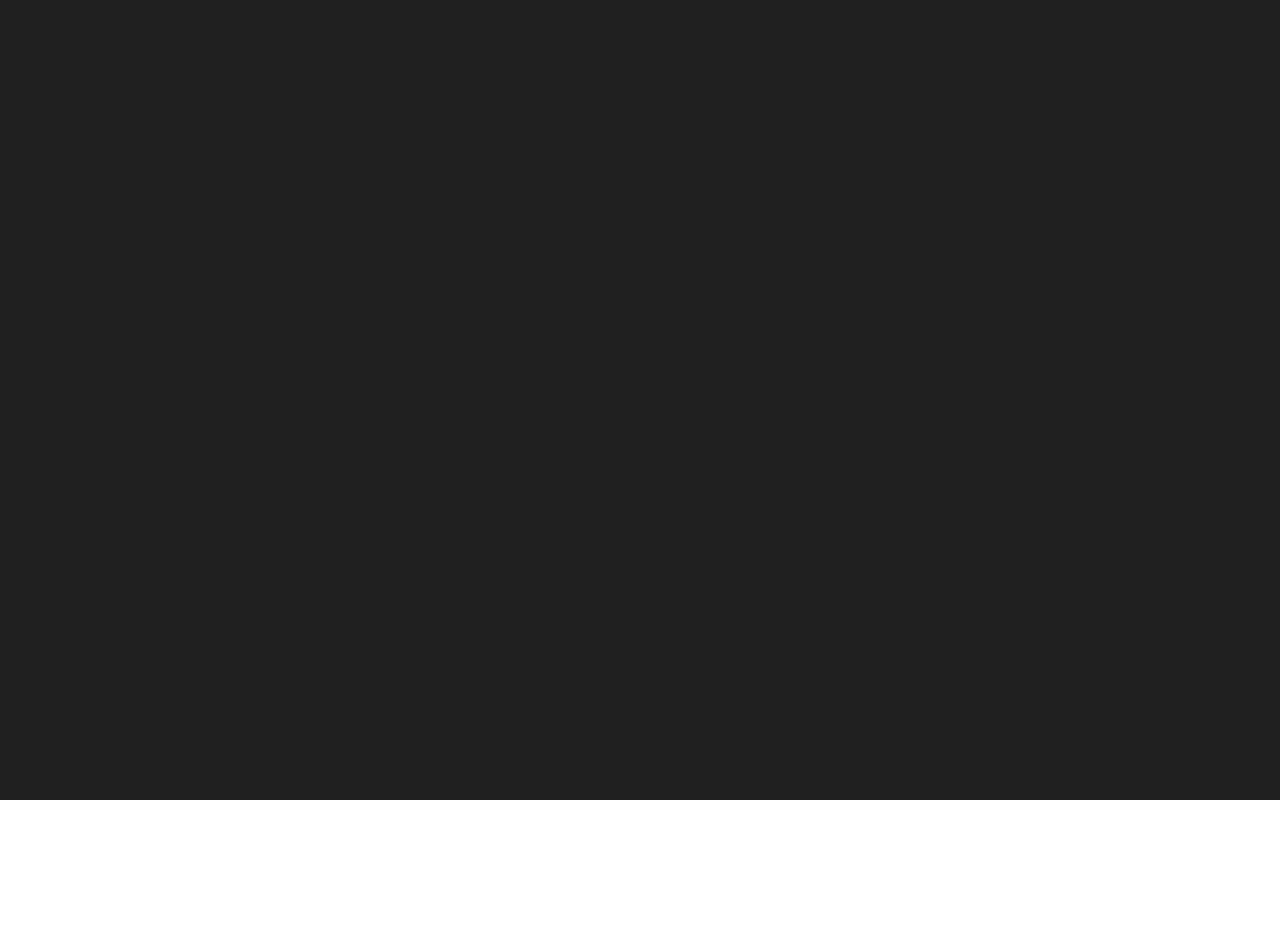
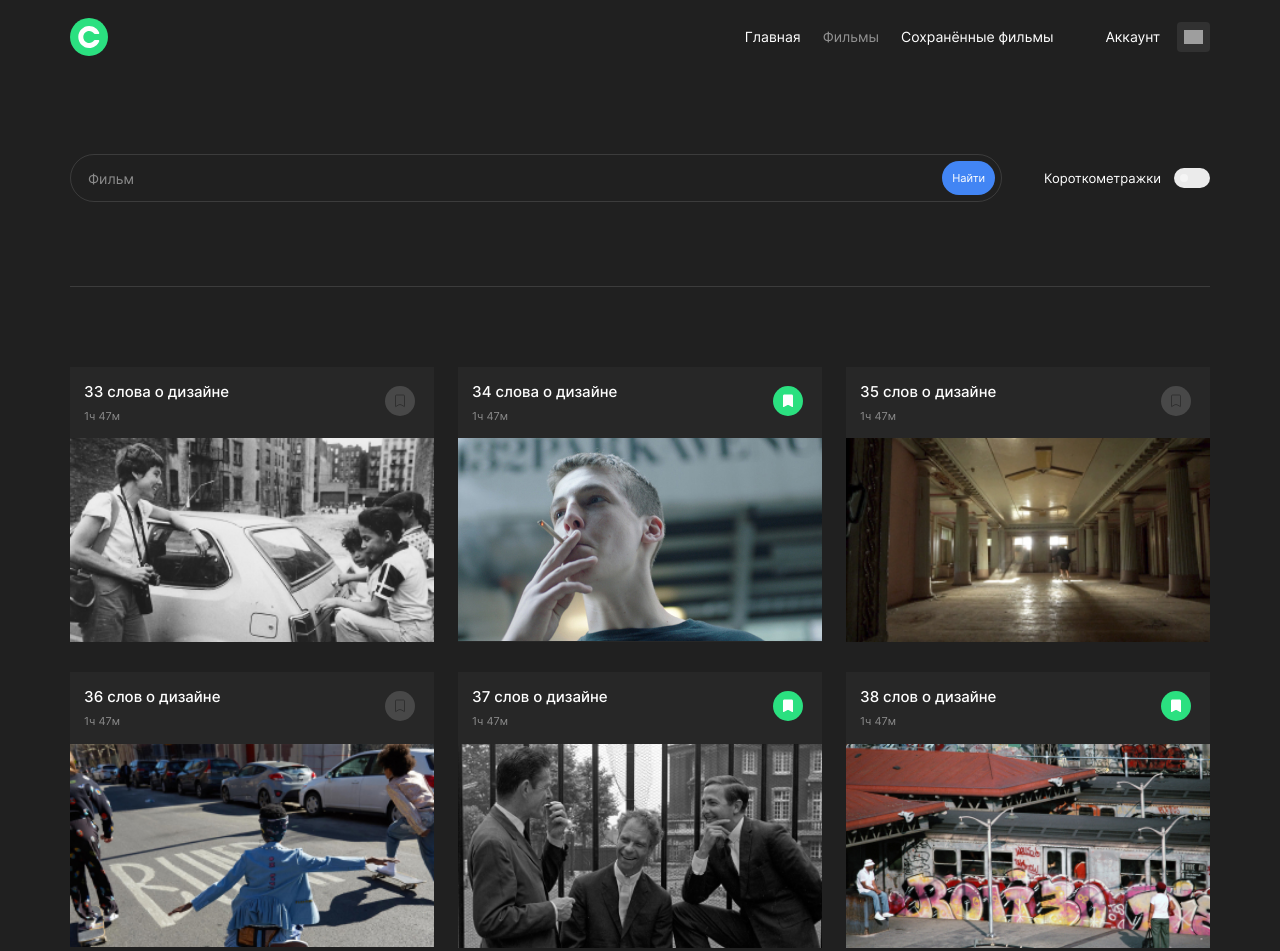
Before and after one commit to annagroshkova/movies-explorer-frontend, a React app: page /home in a window 1280 px wide. Before the commit this address had no page. Shown: the top 951 px of the page. Before the commit the page ends 800 px from the top, so only its background shows below. Built offline with nearby package versions, Linux system fonts and the light colour scheme; grey boxes are pictures that could not be loaded.

Commit message:
Home, navigation, animation

```diff
--- a/src/components/App/App.js
+++ b/src/components/App/App.js
@@ -5,7 +5,7 @@ import Register from '../Register/Register';
 import Profile from '../Profile/Profile';
 import { CurrentUserContext } from '../../contexts/CurrentUserContext';
 import { useEffect, useState } from 'react';
-import ProtectedRoute from '../ProtectedRoute';
+import ProtectedRoute from '../ProtectedRoute/ProtectedRoute';
 import { getToken, removeToken, saveToken } from '../../utils/storage';
 import { api } from '../../utils/api';
 import Home from "../Home/Home";
@@ -57,6 +57,7 @@ export default function App() {
           <Route path="/" element={<Main />} />
           <Route path="/register" element={<Register />} />
           <Route path="/login" element={<Login />} />
+          <Route path="/home" element={<Home />} />
           <Route
             path="/profile"
             element={<Profile />}
--- a/src/components/Movies/Movies.js
+++ b/src/components/Movies/Movies.js
@@ -11,31 +11,31 @@ export default function Movies() {
       image: '/cards/movie_placeholder.jpg',
     },
     {
-      title: '33 слова о дизайне',
+      title: '34 слова о дизайне',
       duration: '1ч 47м',
       isSaved: true,
       image: '/cards/movie_placeholder_1.jpg'
     },
     {
-      title: '33 слова о дизайне',
+      title: '35 слов о дизайне',
       duration: '1ч 47м',
       isSaved: false,
       image: '/cards/movie_placeholder_2.jpg'
     },
     {
-      title: '33 слова о дизайне',
+      title: '36 слов о дизайне',
       duration: '1ч 47м',
       isSaved: false,
       image: '/cards/movie_placeholder_3.jpg'
     },
     {
-      title: '33 слова о дизайне',
+      title: '37 слов о дизайне',
       duration: '1ч 47м',
       isSaved: true,
       image: '/cards/movie_placeholder_4.jpg'
     },
     {
-      title: '33 слова о дизайне',
+      title: '38 слов о дизайне',
       duration: '1ч 47м',
       isSaved: true,
       image: '/cards/movie_placeholder_5.jpg'
@@ -45,7 +45,7 @@ export default function Movies() {
   return (
     <>
       <section className="movies">
-        {cards.map(card => <MovieCard card={card}/>)}
+        {cards.map(card => <MovieCard card={card} key={card.title} />)}
       </section>
       <div className="movies__button-container">
         <button className="movies__load-more-btn" type="button" aria-label="Загрузить ещё">Ещё</button>
--- a/src/components/Navbar/Navbar.css
+++ b/src/components/Navbar/Navbar.css
@@ -23,7 +23,19 @@
 
 .navbar__overlay {
   visibility: hidden;
-  transition: visibility 3s ease-out;
+  background-color: black;
+  opacity: 0;
+  position: fixed;
+  left: 0;
+  top: 0;
+  width: 100vw;
+  height: 100vh;
+  transition: opacity .3s ease-out;
+}
+
+.navbar__overlay_opened {
+  visibility: visible;
+  opacity: 0.4;
 }
 
 .navbar__menu-container {
@@ -56,7 +68,7 @@
 }
 
 .navbar__close-btn {
-  position: fixed;
+  position: absolute;
   padding: 0;
   right: 12px;
   top: 20px;
@@ -80,6 +92,10 @@
   font-size: 18px;
   padding-bottom: 7px;
   transition: opacity .3s ease-out;
+}
+
+.navbar__link_active {
+  opacity: .5;
 }
 
 .navbar__link:nth-last-child(2) {
@@ -113,18 +129,6 @@
   .navbar__menu-btn {
     width: 44px;
     height: 44px;
-  }
-
-  .navbar__overlay {
-    visibility: visible;
-    background-color: black;
-    opacity: 0.4;
-    position: fixed;
-    left: 0;
-    top: 0;
-    width: 100vw;
-    height: 100vh;
-    transition: visibility 3s ease-out;
   }
 
   .navbar__menu-container {
@@ -181,11 +185,6 @@
     padding: 0;
   }
 
-  .navbar__overlay {
-    visibility: hidden;
-    transition: visibility 3s ease-out;
-  }
-
   .navbar__menu-btn {
     display: none;
   }
--- a/src/components/Navbar/Navbar.js
+++ b/src/components/Navbar/Navbar.js
@@ -2,36 +2,37 @@ import {useState} from "react"
 import profileIcon from "../../images/profile-icon.svg"
 import headerMenuIcon from "../../images/header-menu-icon.svg"
 import closeIcon from "../../images/close-icon.svg"
-import useBreakpoint from "../../hooks/useBreakpoint"
 import "./Navbar.css"
+import {NavLink} from "react-router-dom";
 
 export default function Navbar() {
-
-  const isDesktop = useBreakpoint()
-
   const [open, setOpen] = useState(false);
 
   const toggleOpen = () => {
     setOpen(!open);
   };
 
+  const navLinkClassName = ({ isActive }) => `navbar__link ${isActive ? 'navbar__link_active' : ''}`
+
   return (
     <div className="navbar">
       <button className="navbar__menu-btn" onClick={toggleOpen}><img className="navbar__menu-icon" src={headerMenuIcon} alt="Иконка меню"/></button>
-      {(open) && (<div className="navbar__overlay"></div>)}
-      {(open || isDesktop) && (
-        <div className={`navbar__menu-container ${open ? "navbar__menu-container_active" : ""}`}>
-          <button className="navbar__close-btn" onClick={toggleOpen}><img className="navbar__close-icon" src={closeIcon} alt="Иконка крестик"/></button>
-          <div className="navbar__links">
-            <a className="navbar__link" href="#">Главная</a>
-            <a className="navbar__link" href="#">Фильмы</a>
-            <a className="navbar__link" href="#">Сохранённые фильмы</a>
-            <a className="navbar__link navbar__profile-link" href="#">
-              <p className="navbar__profile-text" >Аккаунт</p>
-              <img className="navbar__profile-icon" src={profileIcon} alt="Иконка профиля"/>
-            </a>
-          </div>
-        </div>)}
+      <div className={`navbar__overlay ${open ? 'navbar__overlay_opened' : ''}`}></div>
+      <div className={`navbar__menu-container ${open ? "navbar__menu-container_active" : ""}`}>
+        { open && <button className="navbar__close-btn" onClick={toggleOpen}><img className="navbar__close-icon" src={closeIcon} alt="Иконка крестик"/></button>}
+        <div className="navbar__links">
+          <NavLink className={navLinkClassName} to="/">Главная</NavLink>
+          <NavLink
+            className={navLinkClassName}
+            to="/home"
+          >Фильмы</NavLink>
+          <NavLink className={navLinkClassName} to="/favorites">Сохранённые фильмы</NavLink>
+          <NavLink className={props => `${navLinkClassName(props)} navbar__profile-link`} to="/profile">
+            <p className="navbar__profile-text" >Аккаунт</p>
+            <img className="navbar__profile-icon" src={profileIcon} alt="Иконка профиля"/>
+          </NavLink>
+        </div>
+      </div>
     </div>
   )
 }
--- a/src/components/ProtectedRoute.js
+++ b/src/components/ProtectedRoute/ProtectedRoute.js
@@ -2,5 +2,5 @@ import React from 'react';
 import { Navigate } from 'react-router-dom';
 
 export default function ProtectedRouteElement({ element: Component, ...props }) {
-  return props.loggedIn ? <Component {...props} /> : <Navigate to="/sign-in" replace />;
+  return props.loggedIn ? <Component {...props} /> : <Navigate to="/login" replace />;
 }
```
